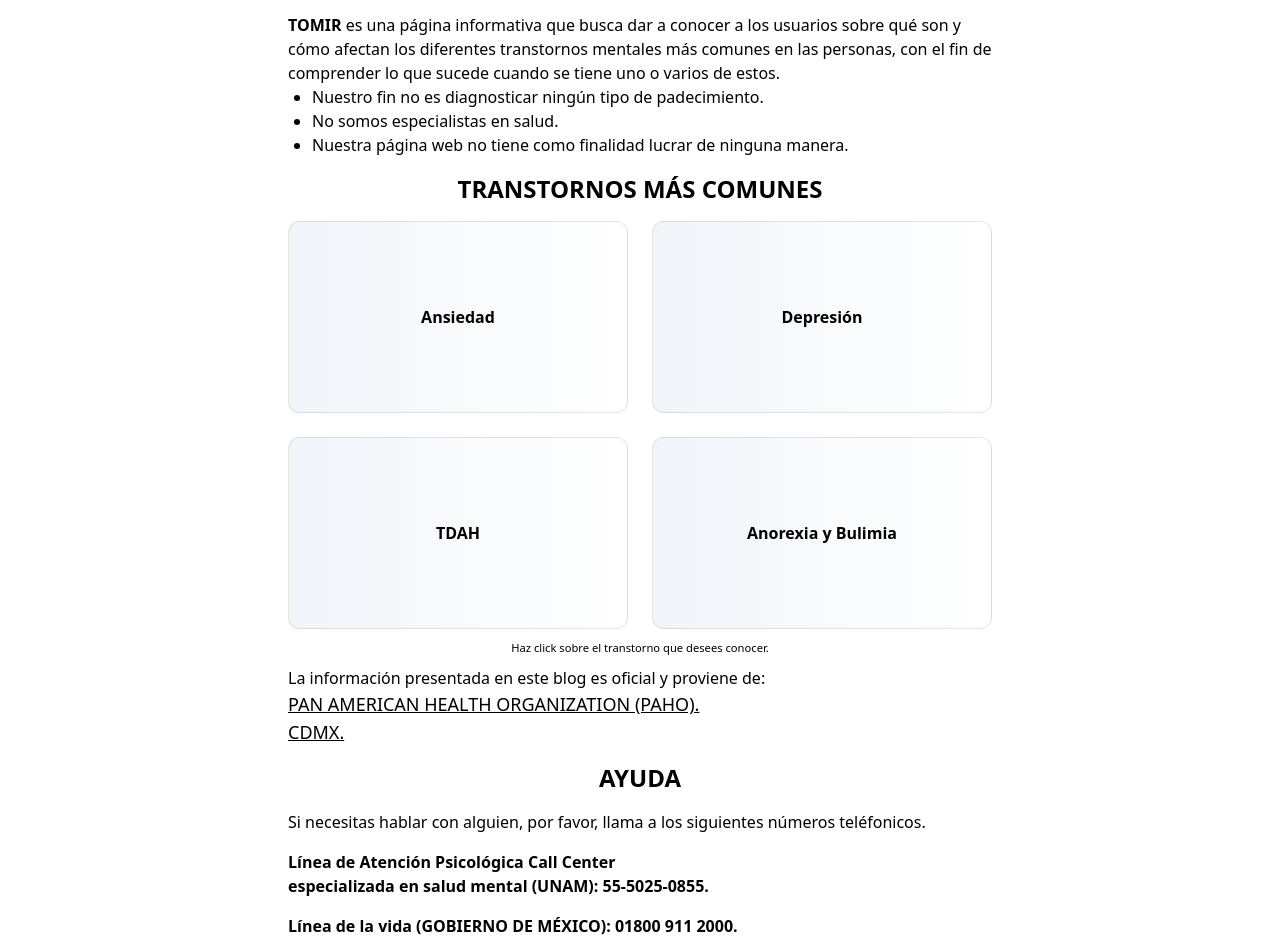
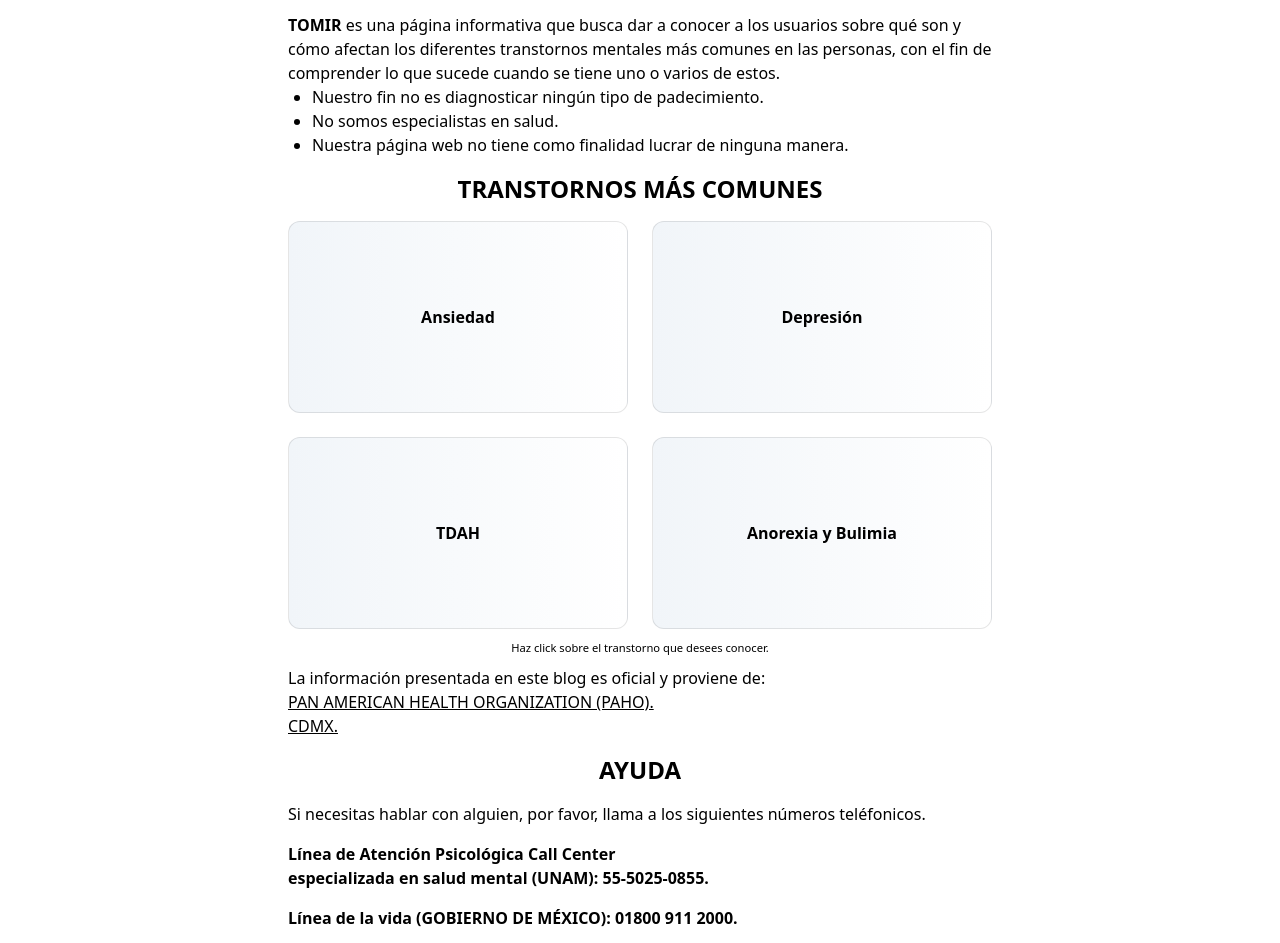
Before and after one commit to DiegoMiranda-dev/personal-web, an Astro site: page / in a window 1280 px wide. Shown: the part 131-1074 px from the top of the page. Built offline with nearby package versions, Linux system fonts and the light colour scheme; Astro itself is replaced by a stand-in of ours.

Commit message:
mejora el seo

```diff
--- a/src/components/Content.astro
+++ b/src/components/Content.astro
@@ -33,13 +33,13 @@ import Bento from "./Bento.astro";
     <ul>
         <li>
             <a
-            class="underline text-lg"
+            class="underline text-XL"
             href="https://www.paho.org/sites/default/files/2020-09/MentalHealth-profile-2020%20Mexico%20esp.pdf"
             >PAN AMERICAN HEALTH ORGANIZATION (PAHO).</a>
         </li>
         <li>
           <a
-            class="underline text-lg"
+            class="underline text-XL"
             href="http://data.salud.cdmx.gob.mx/portal/images/portal/inicio/general/archivo_pdf/TRASTORNOS%20MENTALES%20COMUNES.pdf"
             >CDMX.</a>
         </li>
```
